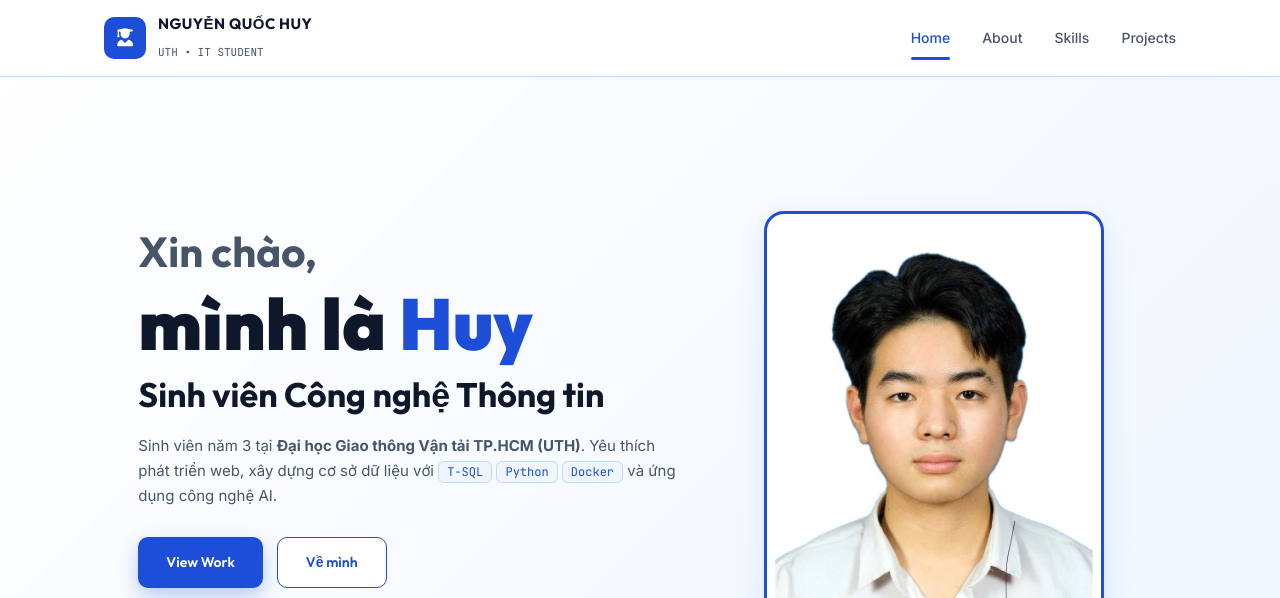
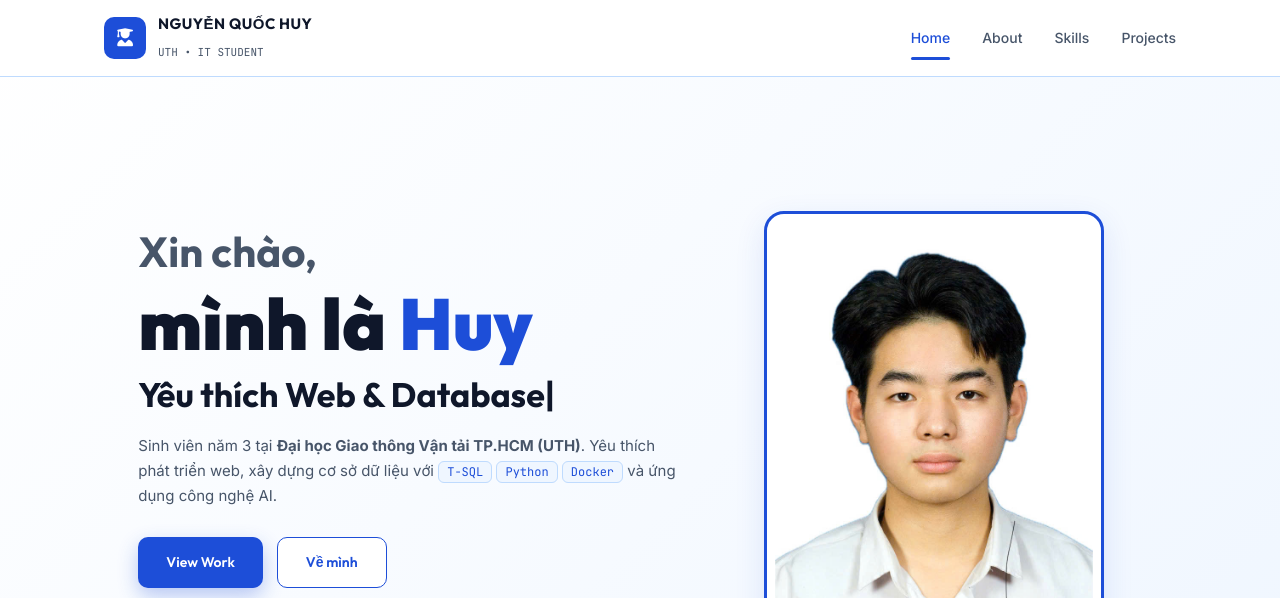
Before and after one commit to anhkiet1210/Nhom9_Web_Portfolio, a plain HTML site: page NguyenQuocHuy/index.html in a window 1280 px wide. Shown: the top 598 px of the page. Drawn offline with Linux system fonts and the light colour scheme.

Commit message:
Enhance index.html with typing effect and layout fixes
Updated the HTML structure to include a typing effect for the student's field of study and improved the footer layout.

```diff
--- a/NguyenQuocHuy/index.html
+++ b/NguyenQuocHuy/index.html
@@ -51,7 +51,8 @@
       <div>
         <h2>Xin chào,</h2>
         <h1>mình là <span>Huy</span></h1>
-        <h3>Sinh viên Công nghệ Thông tin</h3>
+        <!-- Dòng gõ chữ tự động: chữ đầu tiên viết sẵn trong HTML để vẫn hiển thị nếu JS lỗi -->
+        <h3><span id="typing">Sinh viên Công nghệ Thông tin</span><span class="cursor">|</span></h3>
 
         <p>
           Sinh viên năm 3 tại <strong>Đại học Giao thông Vận tải TP.HCM (UTH)</strong>.
@@ -194,7 +195,8 @@
             <a href="https://github.com" target="_blank" rel="noopener noreferrer"><i class="fa-brands fa-github"></i> Source Code</a>
             <span>UTH Assignment</span>
           </div>
-      </div>
+        </div>
+
         <div class="project">
           <div class="project-body">
             <div class="project-meta"><b>T-SQL Database</b><span>2026</span></div>
@@ -216,12 +218,11 @@
   <footer class="footer">
     <div class="footer-inner">
       <div><b>Nguyễn Quốc Huy</b> • Sinh viên năm 3 - Đại học Giao thông Vận tải TP.HCM</div>
-
     </div>
   </footer>
 
   <script>
-
+    /* ---------- Ảnh đại diện: thử các tên file dự phòng ---------- */
     let attempts = 0;
     function handleAvatarError(img) {
       attempts++;
@@ -234,7 +235,7 @@
       }
     }
 
-
+    /* ---------- Đổi ảnh đại diện tại chỗ ---------- */
     document.getElementById('avatarInput').addEventListener('change', (e) => {
       const file = e.target.files[0];
       if (!file) return;
@@ -243,6 +244,7 @@
       reader.readAsDataURL(file);
     });
 
+    /* ---------- Menu điện thoại ---------- */
     const menu = document.getElementById('mobileMenu');
     const icon = document.getElementById('menuIcon');
     document.getElementById('menuBtn').addEventListener('click', () => {
@@ -254,13 +256,56 @@
       icon.className = 'fa-solid fa-bars';
     }));
 
-        const sections = document.querySelectorAll('section');
+    /* ---------- Đánh dấu mục menu đang xem ---------- */
+    const sections = document.querySelectorAll('section');
     const links = document.querySelectorAll('.nav-link');
     window.addEventListener('scroll', () => {
       let current = 'home';
       sections.forEach(s => { if (window.scrollY >= s.offsetTop - 120) current = s.id; });
       links.forEach(l => l.classList.toggle('active', l.getAttribute('href') === '#' + current));
     });
+
+    /* ---------- Điểm nhấn 1: dòng phụ gõ chữ tự động ---------- */
+    const reduceMotion = window.matchMedia('(prefers-reduced-motion: reduce)').matches;
+
+    if (!reduceMotion) {
+      // Giữ các câu ngắn để trên điện thoại không bị xuống dòng
+      const words = ['Sinh viên Công nghệ Thông tin', 'Yêu thích Web & Database', 'Tò mò về AI & Docker'];
+      const typing = document.getElementById('typing');
+      let w = 0;
+      let c = words[0].length;   // bắt đầu từ câu đã viết sẵn trong HTML
+      let deleting = true;       // dừng một lúc rồi xóa dần
+
+      function type() {
+        const word = words[w];
+        if (!deleting) {
+          c++;
+          typing.textContent = word.slice(0, c);
+          if (c === word.length) { deleting = true; setTimeout(type, 1800); }
+          else { setTimeout(type, 70); }
+        } else {
+          c--;
+          typing.textContent = word.slice(0, c);
+          if (c === 0) { deleting = false; w = (w + 1) % words.length; setTimeout(type, 300); }
+          else { setTimeout(type, 35); }
+        }
+      }
+      setTimeout(type, 1800);
+    }
+
+    /* ---------- Điểm nhấn 3: nội dung hiện dần khi cuộn ---------- */
+    if ('IntersectionObserver' in window) {
+      const io = new IntersectionObserver((entries) => {
+        entries.forEach(e => {
+          if (e.isIntersecting) { e.target.classList.add('show'); io.unobserve(e.target); }
+        });
+      }, { threshold: 0.15 });
+
+      document.querySelectorAll('.section .container > *').forEach(el => {
+        el.classList.add('reveal');
+        io.observe(el);
+      });
+    }
   </script>
 </body>
 </html>
```
